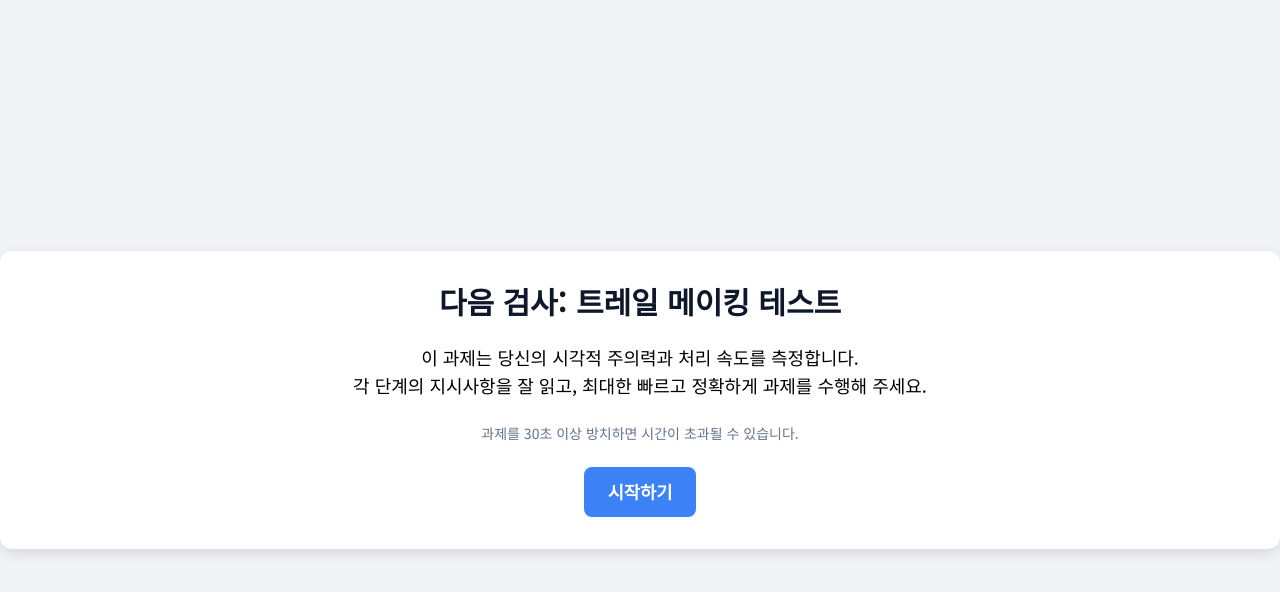
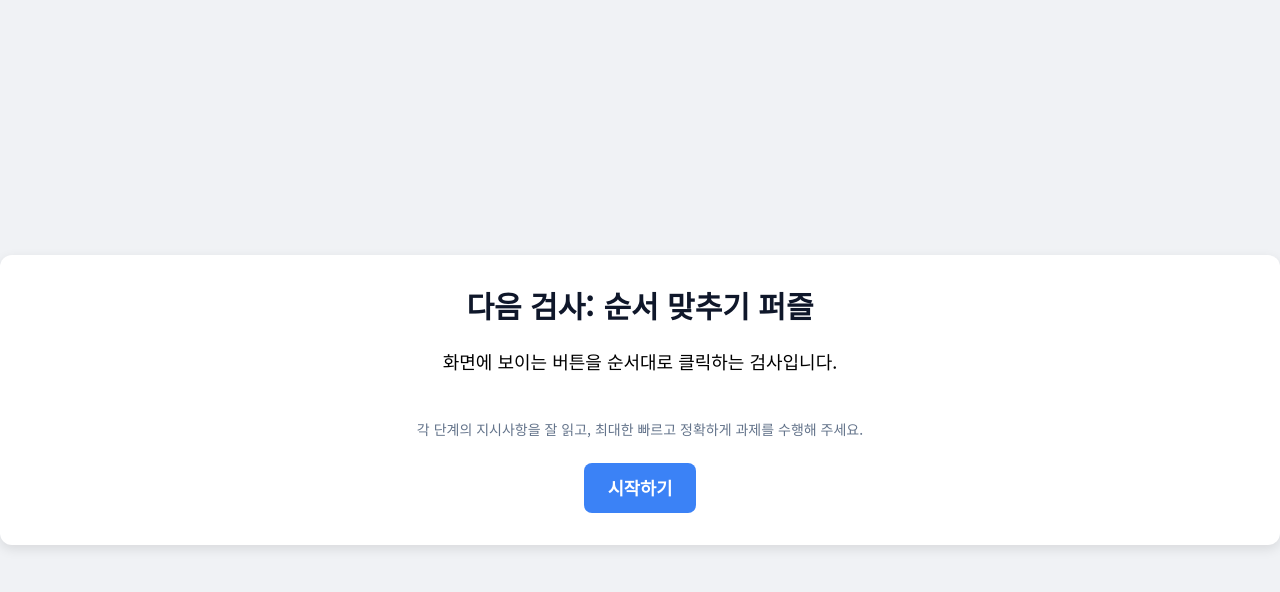
Before and after one commit to keras9496/cognitive-test-app, a Flask app: page /trail_making_test in a window 1280 px wide. Shown: the top 592 px of the page. Run offline with Flask 3, Linux system fonts and the light colour scheme; the visitor is signed in with stand-in values (Sample User, id 1); some libraries are stand-ins or nearby versions.

Commit message:
Add files for deployment

```diff
--- a/templates/trail_making_test.html
+++ b/templates/trail_making_test.html
@@ -147,9 +147,9 @@
     <div id="app-container" class="container">
         <!-- 1. Welcome Screen -->
         <div id="welcome-screen" class="text-center space-y-6">
-            <h1 class="text-3xl font-bold text-slate-900">다음 검사: 트레일 메이킹 테스트</h1>
-            <p class="text-lg">이 과제는 당신의 시각적 주의력과 처리 속도를 측정합니다.<br>각 단계의 지시사항을 잘 읽고, 최대한 빠르고 정확하게 과제를 수행해 주세요.</p>
-            <p class="text-sm text-slate-500">과제를 30초 이상 방치하면 시간이 초과될 수 있습니다.</p>
+            <h1 class="text-3xl font-bold text-slate-900">다음 검사: 순서 맞추기 퍼즐</h1>
+            <p class="text-lg">화면에 보이는 버튼을 순서대로 클릭하는 검사입니다.</p>
+            <p class="text-sm text-slate-500"><br>각 단계의 지시사항을 잘 읽고, 최대한 빠르고 정확하게 과제를 수행해 주세요.</p>
             <button id="start-button" class="btn btn-primary">시작하기</button>
         </div>
 
```
